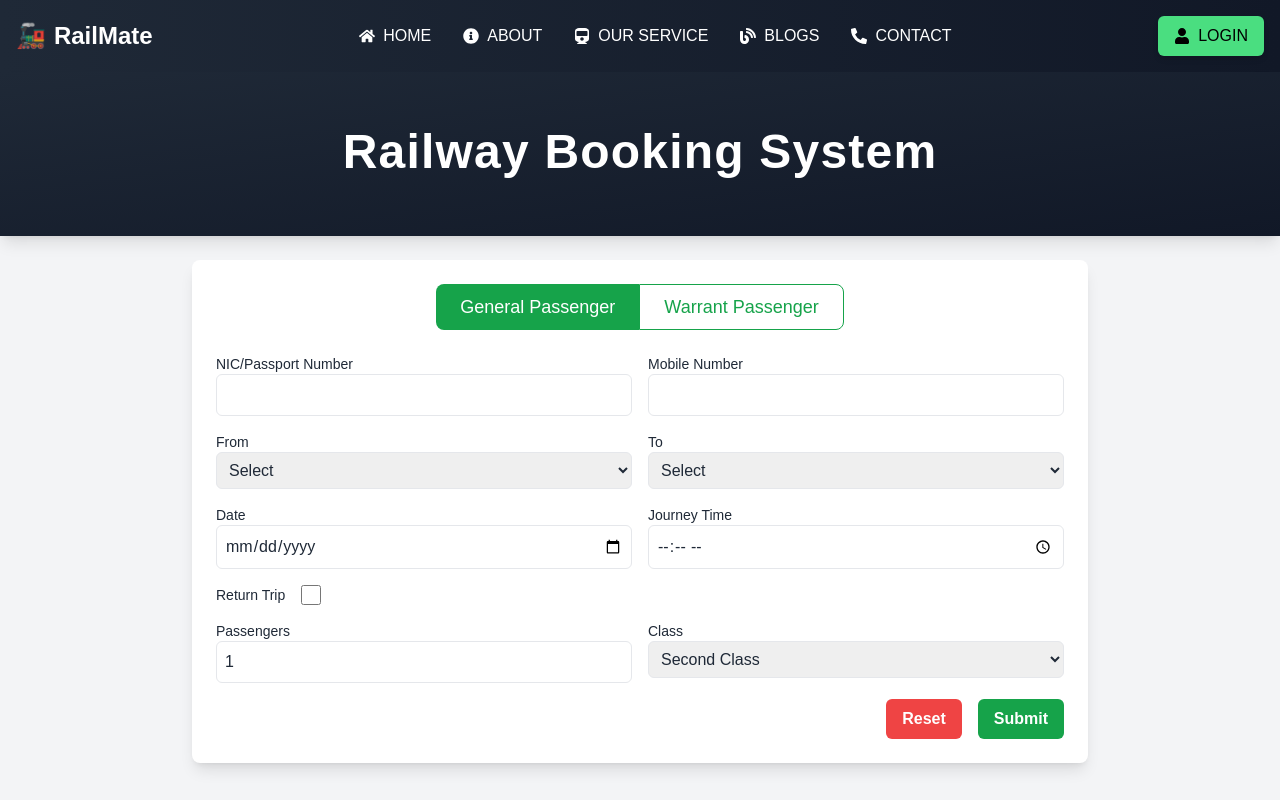
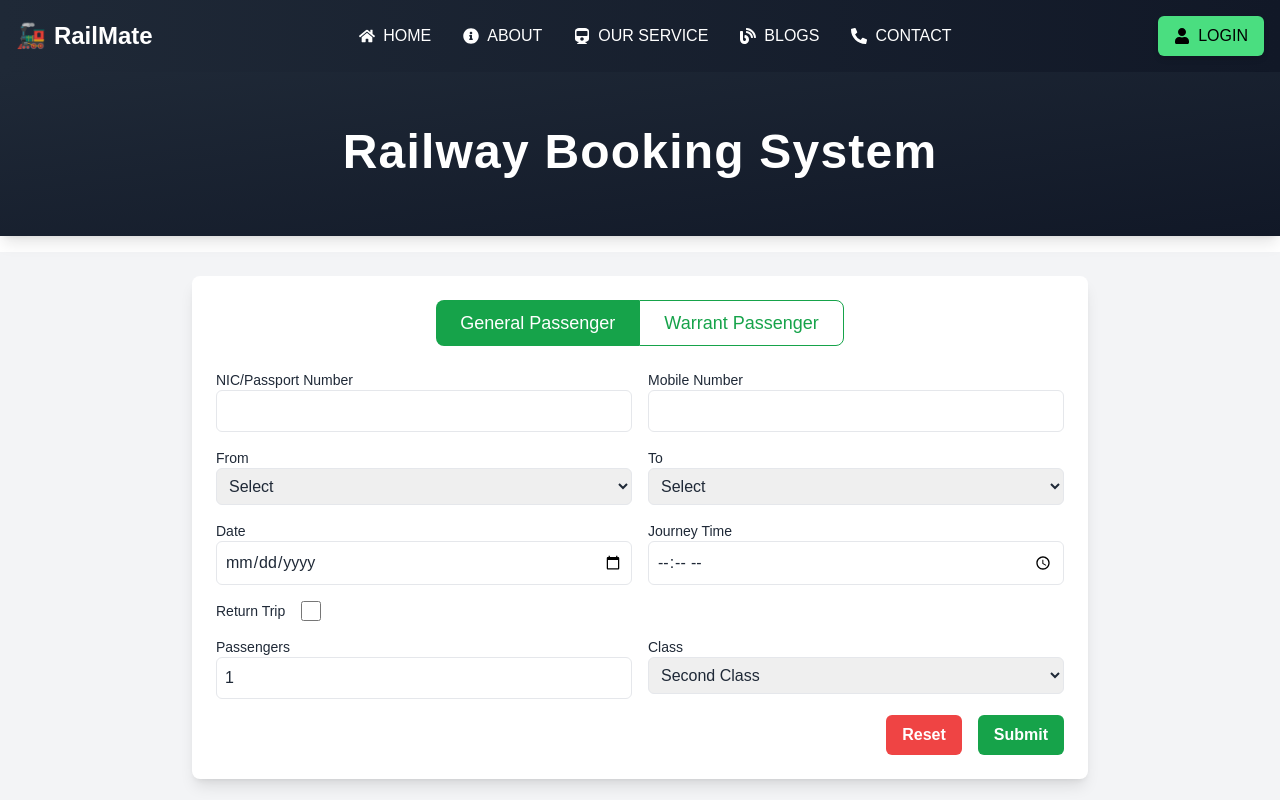
Before and after one commit to DeelakaLakpura/railway-web, a React (Create React App) app: page /tickets in a window 1280 px wide. Shown: the top 800 px of the page. Built offline with nearby package versions, Linux system fonts and the light colour scheme.

Commit message:
Update Tickets.jsx

```diff
--- a/src/pages/Tickets.jsx
+++ b/src/pages/Tickets.jsx
@@ -117,7 +117,7 @@ const Ticket = () => {
 
         </p>
       </header>
-      <div className="min-h-screen bg-gray-100 flex flex-col items-center p-6">
+      <div className="min-h-screen bg-gray-100 mt-4 flex flex-col items-center p-6">
       <div className="w-full max-w-4xl bg-white rounded-lg shadow-lg p-6">
 
         <div className="flex justify-center mb-6">
```
